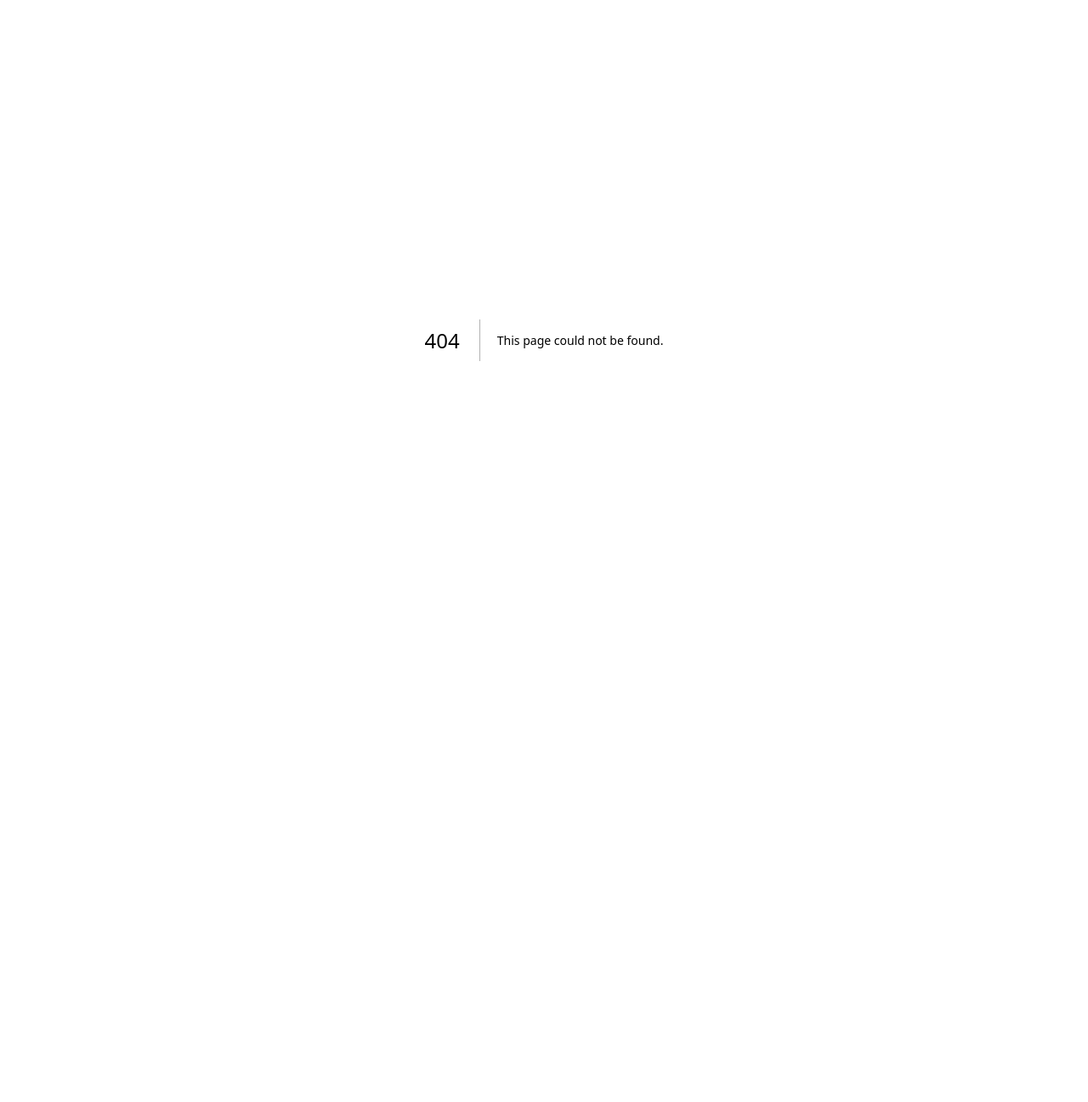
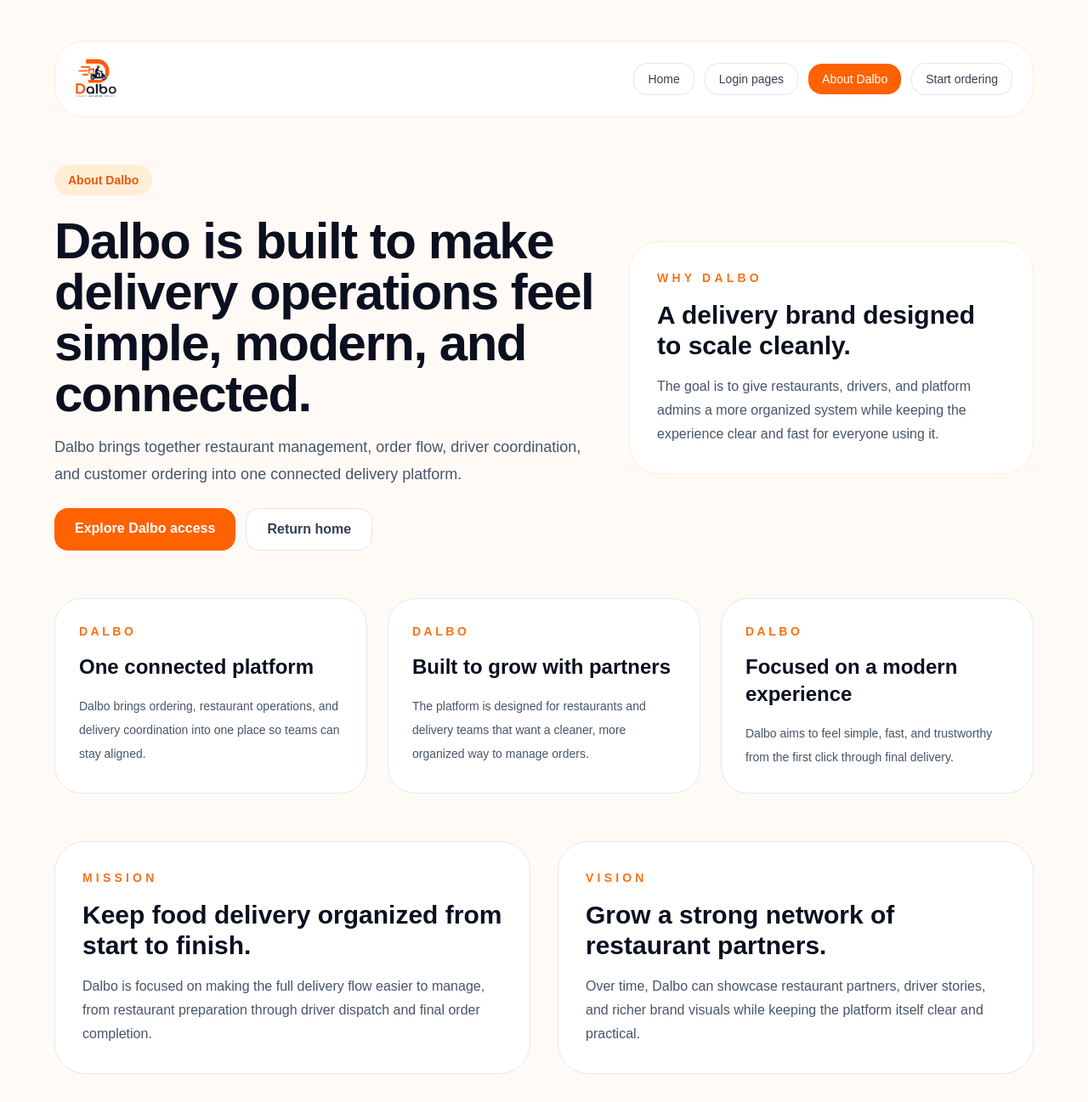
Before and after one commit to askar2022/dalbo, a Next.js app in the folder apps/web/: page /about in a window 1280 px wide. Before the commit this address had no page. Shown: the top 1297 px of the page at 85% size. Before the commit the page ends 800 px from the top, so only its background shows below. Built offline with nearby package versions, Linux system fonts and the light colour scheme.

Commit message:
Add About Dalbo page and navigation links

```diff
--- /dev/null
+++ b/apps/web/app/about/page.tsx
@@ -0,0 +1,182 @@
+import Image from "next/image";
+import Link from "next/link";
+
+const pillars = [
+  {
+    title: "One connected platform",
+    description:
+      "Dalbo brings ordering, restaurant operations, and delivery coordination into one place so teams can stay aligned.",
+  },
+  {
+    title: "Built to grow with partners",
+    description:
+      "The platform is designed for restaurants and delivery teams that want a cleaner, more organized way to manage orders.",
+  },
+  {
+    title: "Focused on a modern experience",
+    description:
+      "Dalbo aims to feel simple, fast, and trustworthy from the first click through final delivery.",
+  },
+];
+
+export default function AboutDalboPage() {
+  return (
+    <main className="min-h-screen bg-[#fffaf5] px-6 py-8 text-[#0b1020] lg:py-12">
+      <div className="mx-auto flex max-w-6xl flex-col gap-14">
+        <header className="flex flex-col gap-5 rounded-[36px] border border-orange-100 bg-white px-6 py-5 lg:flex-row lg:items-center lg:justify-between">
+          <Link href="/" className="flex items-center gap-3">
+            <Image
+              src="/logo_dalbo.png"
+              alt="Dalbo logo"
+              width={170}
+              height={52}
+              className="h-12 w-auto object-contain"
+              priority
+            />
+          </Link>
+
+          <nav className="flex flex-wrap items-center gap-3 text-sm font-medium">
+            <Link
+              href="/"
+              className="rounded-2xl border border-slate-200 px-4 py-2 text-slate-700 transition hover:border-slate-300"
+            >
+              Home
+            </Link>
+            <Link
+              href="/login"
+              className="rounded-2xl border border-slate-200 px-4 py-2 text-slate-700 transition hover:border-slate-300"
+            >
+              Login pages
+            </Link>
+            <span className="rounded-2xl bg-[#ff6200] px-4 py-2 text-white">About Dalbo</span>
+            <Link
+              href="/login/customer"
+              className="rounded-2xl border border-slate-200 px-4 py-2 text-slate-700 transition hover:border-slate-300"
+            >
+              Start ordering
+            </Link>
+          </nav>
+        </header>
+
+        <section className="grid gap-8 lg:grid-cols-[1.15fr_0.85fr] lg:items-center">
+          <div className="space-y-6">
+            <span className="inline-flex rounded-full bg-orange-100 px-4 py-2 text-sm font-semibold text-orange-600">
+              About Dalbo
+            </span>
+            <div className="space-y-4">
+              <h1 className="max-w-4xl text-5xl font-bold tracking-tight sm:text-6xl">
+                Dalbo is built to make delivery operations feel simple, modern, and connected.
+              </h1>
+              <p className="max-w-3xl text-lg leading-8 text-slate-600">
+                Dalbo brings together restaurant management, order flow, driver coordination, and
+                customer ordering into one connected delivery platform.
+              </p>
+            </div>
+            <div className="flex flex-wrap gap-3">
+              <Link
+                href="/login"
+                className="rounded-2xl bg-[#ff6200] px-6 py-3 text-base font-semibold text-white transition hover:bg-[#e35700]"
+              >
+                Explore Dalbo access
+              </Link>
+              <Link
+                href="/"
+                className="rounded-2xl border border-slate-200 bg-white px-6 py-3 text-base font-semibold text-slate-700 transition hover:border-slate-300"
+              >
+                Return home
+              </Link>
+            </div>
+          </div>
+
+          <aside className="rounded-[36px] border border-orange-100 bg-white p-8">
+            <p className="text-sm font-semibold uppercase tracking-[0.3em] text-orange-500">
+              Why Dalbo
+            </p>
+            <h2 className="mt-4 text-3xl font-semibold">A delivery brand designed to scale cleanly.</h2>
+            <p className="mt-4 text-base leading-7 text-slate-600">
+              The goal is to give restaurants, drivers, and platform admins a more organized system
+              while keeping the experience clear and fast for everyone using it.
+            </p>
+          </aside>
+        </section>
+
+        <section className="grid gap-6 lg:grid-cols-3">
+          {pillars.map((pillar) => (
+            <article key={pillar.title} className="rounded-[32px] border border-slate-200 bg-white p-7">
+              <p className="text-sm font-semibold uppercase tracking-[0.25em] text-orange-500">
+                Dalbo
+              </p>
+              <h2 className="mt-4 text-2xl font-semibold">{pillar.title}</h2>
+              <p className="mt-4 text-sm leading-7 text-slate-600">{pillar.description}</p>
+            </article>
+          ))}
+        </section>
+
+        <section className="grid gap-8 lg:grid-cols-[1fr_1fr]">
+          <article className="rounded-[36px] border border-slate-200 bg-white p-8">
+            <p className="text-sm font-semibold uppercase tracking-[0.3em] text-orange-500">
+              Mission
+            </p>
+            <h2 className="mt-4 text-3xl font-semibold">Keep food delivery organized from start to finish.</h2>
+            <p className="mt-4 text-base leading-7 text-slate-600">
+              Dalbo is focused on making the full delivery flow easier to manage, from restaurant
+              preparation through driver dispatch and final order completion.
+            </p>
+          </article>
+
+          <article className="rounded-[36px] border border-slate-200 bg-white p-8">
+            <p className="text-sm font-semibold uppercase tracking-[0.3em] text-orange-500">
+              Vision
+            </p>
+            <h2 className="mt-4 text-3xl font-semibold">Grow a strong network of restaurant partners.</h2>
+            <p className="mt-4 text-base leading-7 text-slate-600">
+              Over time, Dalbo can showcase restaurant partners, driver stories, and richer brand
+              visuals while keeping the platform itself clear and practical.
+            </p>
+          </article>
+        </section>
+
+        <section className="rounded-[40px] bg-[#0b1020] px-8 py-10 text-white">
+          <div className="grid gap-8 lg:grid-cols-[1.15fr_0.85fr] lg:items-center">
+            <div className="space-y-4">
+              <p className="text-sm font-semibold uppercase tracking-[0.3em] text-orange-300">
+                Company Story
+              </p>
+              <h2 className="text-4xl font-bold tracking-tight">
+                A platform with room to grow alongside restaurants and delivery teams.
+              </h2>
+              <p className="max-w-2xl text-base leading-7 text-slate-300">
+                This page gives Dalbo a place to tell its story, explain the platform, and share the
+                bigger brand vision without overloading the homepage.
+              </p>
+              <p className="text-sm leading-6 text-slate-300">
+                Designed and implemented by Dr. Abdimalik Askar, powered by Automation, LLC.
+              </p>
+            </div>
+
+            <div className="flex flex-col gap-3 rounded-[32px] bg-white p-6 text-[#0b1020]">
+              <Link
+                href="/login/food-place"
+                className="rounded-2xl bg-[#ff6200] px-5 py-3 text-center text-sm font-semibold text-white transition hover:bg-[#e35700]"
+              >
+                Restaurant login
+              </Link>
+              <Link
+                href="/login/driver"
+                className="rounded-2xl border border-slate-200 px-5 py-3 text-center text-sm font-semibold text-slate-700 transition hover:border-slate-300"
+              >
+                Driver login
+              </Link>
+              <Link
+                href="/login/admin"
+                className="rounded-2xl border border-slate-200 px-5 py-3 text-center text-sm font-semibold text-slate-700 transition hover:border-slate-300"
+              >
+                Admin login
+              </Link>
+            </div>
+          </div>
+        </section>
+      </div>
+    </main>
+  );
+}
--- a/apps/web/app/login/page.tsx
+++ b/apps/web/app/login/page.tsx
@@ -72,6 +72,10 @@ export default function LoginPage() {
         </section>
 
         <div className="text-center text-sm text-slate-500">
+          <Link href="/about" className="font-semibold text-slate-600">
+            About Dalbo
+          </Link>
+          <span className="mx-2 text-slate-300">|</span>
           <Link href="/" className="font-semibold text-orange-600">
             Return to the Dalbo homepage
           </Link>
--- a/apps/web/app/page.tsx
+++ b/apps/web/app/page.tsx
@@ -6,15 +6,15 @@ type JourneyView = "discover" | "order" | "track";
 const benefitCards = [
   {
     title: "Fast ordering flow",
-    description: "A clean browse-to-checkout experience built to help customers order with less friction.",
+    description: "A clean browse-to-checkout experience built to keep ordering fast and simple.",
   },
   {
     title: "Real-time operations",
-    description: "Restaurants, drivers, and customers stay aligned with live order status updates.",
+    description: "Restaurants, drivers, and orders stay aligned with live status updates.",
   },
   {
     title: "One connected platform",
-    description: "Customers, restaurants, and drivers all stay connected through one Dalbo experience.",
+    description: "Restaurants, drivers, and delivery operations stay connected through one Dalbo experience.",
   },
 ];
 
@@ -217,6 +217,12 @@ export default function HomePage() {
               How it works
             </a>
             <Link
+              href="/about"
+              className="rounded-2xl border border-slate-200 px-4 py-2 text-slate-700 transition hover:border-slate-300"
+            >
+              About Dalbo
+            </Link>
+            <Link
               href="/login/driver"
               className="rounded-2xl border border-slate-200 px-4 py-2 text-slate-700 transition hover:border-slate-300"
             >
@@ -266,6 +272,12 @@ export default function HomePage() {
               >
                 Partner with Dalbo
               </Link>
+              <Link
+                href="/about"
+                className="rounded-2xl border border-slate-200 bg-white px-6 py-3 text-base font-semibold text-slate-700 transition hover:border-slate-300"
+              >
+                About Dalbo
+              </Link>
             </div>
 
             <div id="how-it-works" className="space-y-5">
@@ -277,8 +289,8 @@ export default function HomePage() {
                   From craving to delivery, made simple.
                 </h2>
                 <p className="text-base leading-7 text-slate-600">
-                  Everything a customer cares about comes down to three simple moments: find
-                  something good, order quickly, and track it all the way home.
+                  Everything comes down to three simple moments: find something good, order
+                  quickly, and track it all the way home.
                 </p>
               </div>
 
@@ -323,22 +335,22 @@ export default function HomePage() {
               A delivery brand that feels modern, simple, and ready to scale.
             </h2>
             <p className="text-base leading-7 text-slate-600">
-              Dalbo is built to make ordering feel easy for customers while still keeping restaurant
-              operations and delivery flow organized behind the scenes.
+              Dalbo is built to make ordering feel easy while still keeping restaurant operations
+              and delivery flow organized behind the scenes.
             </p>
           </div>
 
           <div className="rounded-[36px] border border-orange-100 bg-white p-7">
             <div className="rounded-[28px] bg-[#0b1020] p-6 text-white">
               <p className="text-sm font-semibold uppercase tracking-[0.3em] text-orange-300">
-                Why customers choose Dalbo
+                Why teams choose Dalbo
               </p>
               <h3 className="mt-4 text-3xl font-semibold">
                 Fast ordering, clearer tracking, and trusted local restaurants.
               </h3>
               <p className="mt-4 text-sm leading-7 text-slate-300">
                 The experience is designed to feel simple on the surface while keeping every order
-                moving cleanly from restaurant to driver to customer.
+                moving cleanly from restaurant to delivery.
               </p>
             </div>
 
@@ -360,11 +372,11 @@ export default function HomePage() {
                 Ready To Launch
               </p>
               <h2 className="text-4xl font-bold tracking-tight">
-                Bring customers, restaurants, and drivers into one Dalbo experience.
+                Bring restaurants, drivers, and delivery operations into one Dalbo experience.
               </h2>
               <p className="max-w-2xl text-base leading-7 text-slate-300">
-                Join Dalbo today and start reaching more customers, managing orders, and
-                delivering with ease.
+                Join Dalbo today and start managing orders, coordinating deliveries, and growing
+                with ease.
               </p>
               <p className="text-sm font-medium text-orange-200">
                 Fast delivery. Trusted local partners.
--- a/apps/web/components/partner-login-header.tsx
+++ b/apps/web/components/partner-login-header.tsx
@@ -26,6 +26,12 @@ export function PartnerLoginHeader({ current }: PartnerLoginHeaderProps) {
       </Link>
 
       <nav className="flex flex-wrap items-center gap-3 text-sm font-medium">
+        <Link
+          href="/about"
+          className="rounded-2xl border border-slate-200 px-4 py-2 text-slate-700 transition hover:border-slate-300"
+        >
+          About Dalbo
+        </Link>
         {navItems.map((item) => (
           <Link
             key={item.id}
```
